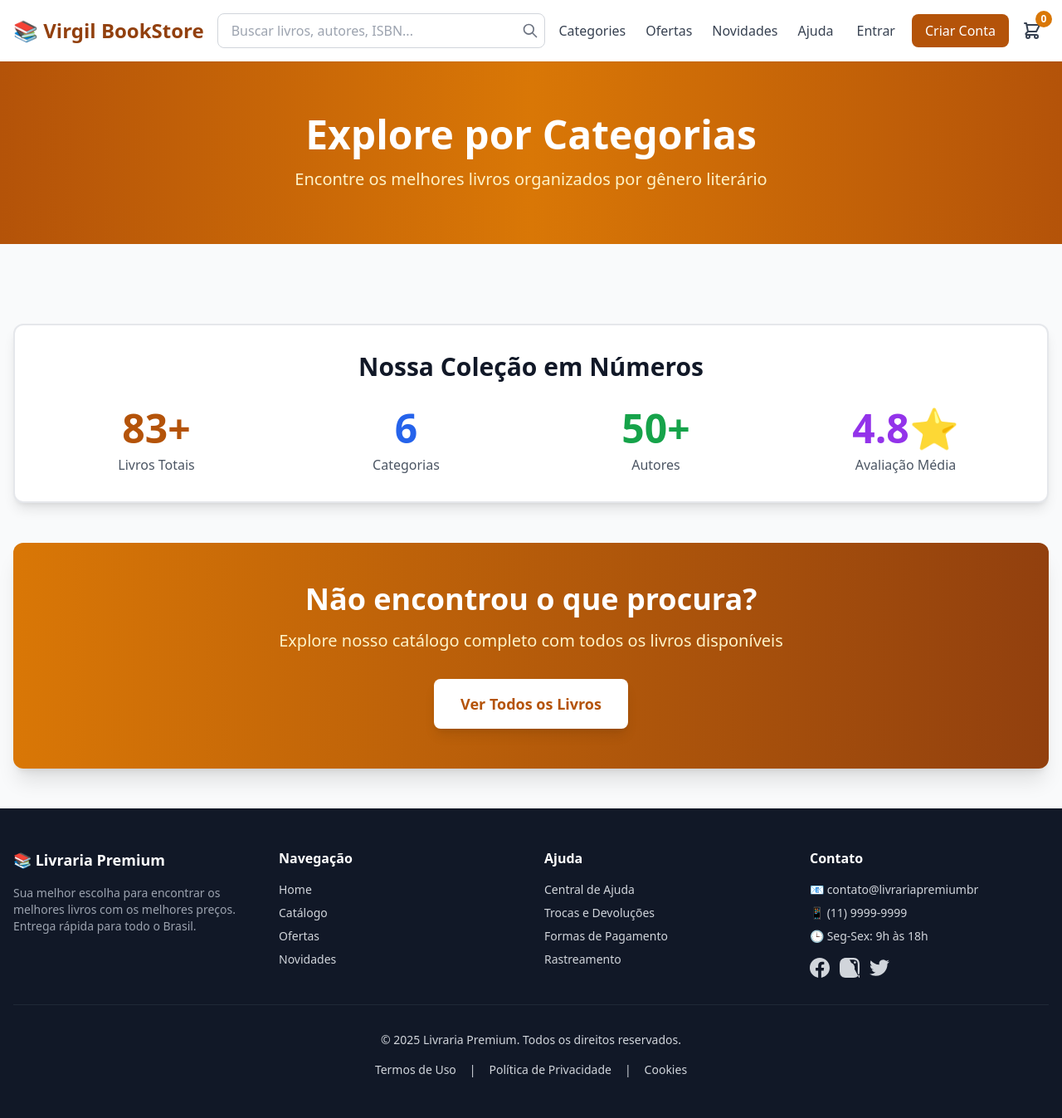
After one commit to peidrao/VirgilBookStore, a Django app: page /categories/ in a window 1280 px wide. The commit adds this page. Shown: the whole page at 83% size. Run offline with Django 3.2, Linux system fonts and the light colour scheme; data that the repository does not hold is empty; some libraries are stand-ins or nearby versions.

Commit message:
feat: ✨ add categories page with dynamic content and update template paths

```diff
--- a/home/urls.py
+++ b/home/urls.py
@@ -10,4 +10,6 @@ urlpatterns = [
     # path('search_auto/', views.search_auto, name='search_auto'),
     path("catalog/", views.CatalogView.as_view(), name="catalog"),
     path("", views.HomeView.as_view(), name="home"),
+    path("categories/", views.CategoriesListView.as_view(), name="categories_list")
+
 ]
--- a/home/views.py
+++ b/home/views.py
@@ -3,7 +3,7 @@ import json
 from django.shortcuts import render, HttpResponseRedirect, HttpResponse
 from django.urls import reverse
 from django.views import generic
-from book.models import Book
+from book.models import Book, Genre
 from .forms import SearchForm
 
 
@@ -34,6 +34,12 @@ class CatalogView(generic.ListView):
         return context
 
 
+class CategoriesListView(generic.ListView):
+    model = Genre
+    template_name = "pages/categories/index.html"
+    context_object_name = "categories"
+
+
 def search(request):
     if request.method == "POST":
         form = SearchForm(request.POST)
--- /dev/null
+++ b/templates/pages/categories/index.html
@@ -0,0 +1,55 @@
+{% extends "base.html" %}
+{% block title %}Virgil Bookstore - Catalogo{% endblock %}
+{% block content %}
+    <section class="bg-gradient-to-r from-amber-700 via-amber-600 to-amber-700 text-white py-16">
+        <div class="container mx-auto px-4 text-center">
+            <h1 class="text-5xl font-bold mb-4">Explore por Categorias</h1>
+            <p class="text-xl text-amber-100 max-w-2xl mx-auto">Encontre os melhores livros organizados por gênero
+                literário</p>
+        </div>
+    </section>
+
+    <main class="container mx-auto px-4 py-12">
+        <!-- Categorias Grid -->
+        <div class="grid md:grid-cols-2 lg:grid-cols-3 gap-8 mb-12">
+            <!-- Ficção -->
+            {% for category in categories %}
+                {% include "pages/categories/item.html" with category=category %}
+            {% endfor %}
+        </div>
+
+        <!-- Stats Section -->
+        <div class="bg-white rounded-xl shadow-lg border-2 border-gray-200 p-8 mb-12">
+            <h2 class="text-3xl font-bold text-gray-900 mb-8 text-center">Nossa Coleção em Números</h2>
+            <div class="grid md:grid-cols-4 gap-6">
+                <div class="text-center">
+                    <div class="text-5xl font-bold text-amber-700 mb-2">83+</div>
+                    <div class="text-gray-600 font-medium">Livros Totais</div>
+                </div>
+                <div class="text-center">
+                    <div class="text-5xl font-bold text-blue-600 mb-2">6</div>
+                    <div class="text-gray-600 font-medium">Categorias</div>
+                </div>
+                <div class="text-center">
+                    <div class="text-5xl font-bold text-green-600 mb-2">50+</div>
+                    <div class="text-gray-600 font-medium">Autores</div>
+                </div>
+                <div class="text-center">
+                    <div class="text-5xl font-bold text-purple-600 mb-2">4.8⭐</div>
+                    <div class="text-gray-600 font-medium">Avaliação Média</div>
+                </div>
+            </div>
+        </div>
+
+        <!-- CTA Section -->
+        <div class="bg-gradient-to-r from-amber-600 to-amber-800 rounded-xl shadow-xl p-12 text-center text-white">
+            <h2 class="text-4xl font-bold mb-4">Não encontrou o que procura?</h2>
+            <p class="text-xl text-amber-100 mb-8 max-w-2xl mx-auto">Explore nosso catálogo completo com todos os livros
+                disponíveis</p>
+            <a href="/books.html"
+               class="inline-block bg-white text-amber-700 font-bold py-4 px-8 rounded-lg hover:bg-gray-100 transition-all shadow-lg hover:shadow-xl text-lg">
+                Ver Todos os Livros
+            </a>
+        </div>
+    </main>
+{% endblock %}
--- a/templates/pages/home/index.html
+++ b/templates/pages/home/index.html
@@ -26,14 +26,14 @@
     </section>
 
     <!-- Destaques Section -->
-    {% include 'home/week_highlight.html' %}
+    {% include 'pages/home/week_highlight.html' %}
 
     <!-- Categorias Section -->
-    {% include 'home/categories.html' %}
+    {% include 'pages/home/categories.html' %}
 
 
     <!-- Mais Vendidos Section -->
-    {% include 'home/top_selling.html' %}
+    {% include 'pages/home/top_selling.html' %}
 
     <!-- Newsletter Section -->
     {% include 'partials/_newsletter.html' %}
```
Also changed, not shown: templates/pages/categories/item.html (added, +16 -0 lines).
